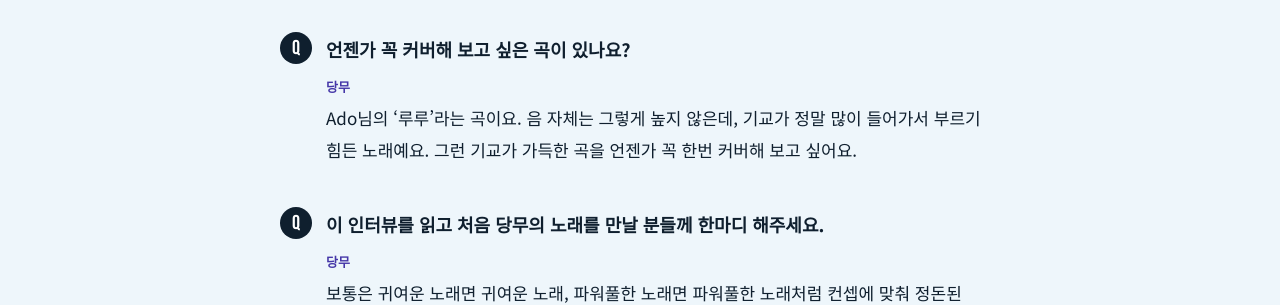
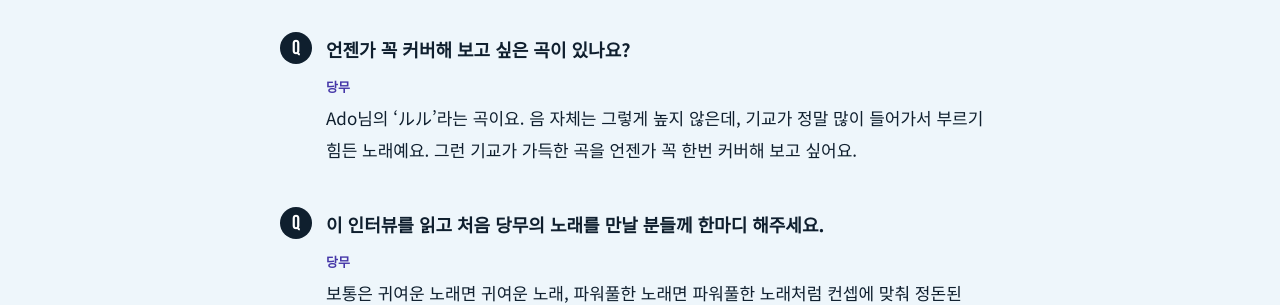
Before and after one commit to cLOfLuV/HGECreatorWeb, a Jekyll site: the page built from _interviews/dangmu.md, in a window 1280 px wide and 900 px high, scrolled down 4420 px. Shown: the part 155-460 px from the top of the window. Built offline with Jekyll 4.4.1, drawn with Linux system fonts in a browser that asks for light colours.

Commit message:
Universe: 인터뷰 수정 dangmu

```diff
--- a/_interviews/dangmu.md
+++ b/_interviews/dangmu.md
@@ -85,7 +85,7 @@ Q. 1년 뒤, 5년 뒤에는 어떤 아티스트가 되어 있고 싶나요?
 
 Q. 언젠가 꼭 커버해 보고 싶은 곡이 있나요?
 
-Ado님의 '루루'라는 곡이요. 음 자체는 그렇게 높지 않은데, 기교가 정말 많이 들어가서 부르기 힘든 노래예요. 그런 기교가 가득한 곡을 언젠가 꼭 한번 커버해 보고 싶어요.
+Ado님의 'ルル'라는 곡이요. 음 자체는 그렇게 높지 않은데, 기교가 정말 많이 들어가서 부르기 힘든 노래예요. 그런 기교가 가득한 곡을 언젠가 꼭 한번 커버해 보고 싶어요.
 
 Q. 이 인터뷰를 읽고 처음 당무의 노래를 만날 분들께 한마디 해주세요.
 
```
